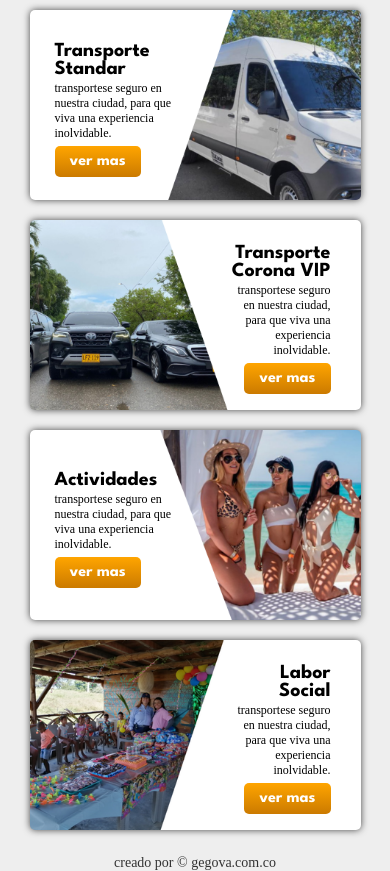
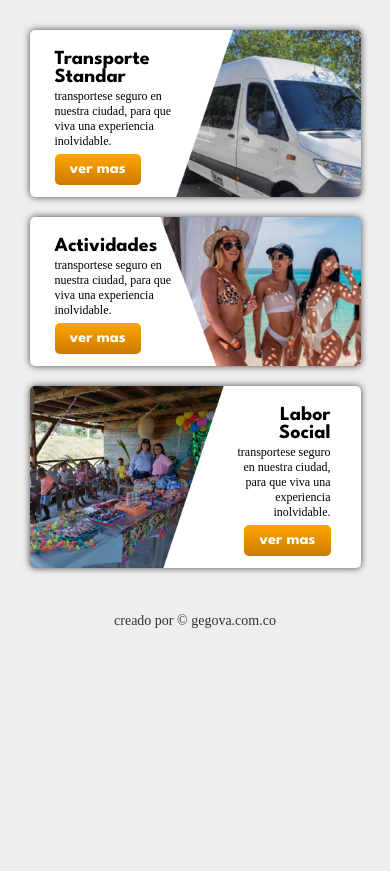
Before and after one commit to sadonfa/coronatours, a Django app: page / in a window 390 px wide. Shown: the part 100-971 px from the top of the page. After the commit the page ends 728 px from the top, so only its background shows below. Run offline with Django 4.2, Linux system fonts and the light colour scheme; parts of the project's set-up code (start-up, migrations or seed data) failed here and were passed over; some web fonts are replaced; grey boxes are pictures that could not be loaded.

Commit message:
Actualizacion desde el servidor

```diff
--- a/coronatours/urls.py
+++ b/coronatours/urls.py
@@ -24,8 +24,8 @@
     path('', include('home.urls')),
     path('', include('reserve.urls')),
     path('', include('tours.urls')),
+	path('', include('coronavip.urls')),
     path('', include('booking.urls')),
-    path('', include('coronavip.urls')),
     path('', include('laborsocial.urls'))
 ]
 
--- a/home/static/css/home/home.css
+++ b/home/static/css/home/home.css
@@ -198,6 +198,7 @@
   }
   article {
     height: 190px;
+	padding: 20px 0px;
   }
 }
 
--- a/home/static/css/responsive.css
+++ b/home/static/css/responsive.css
@@ -268,9 +268,17 @@
   .serv-icon .box-icon p {
     font-size: 10px;
   }
+  .content{
+    flex-direction: column;
+    padding: 20px 0px;
+  }
 }
 
 @media screen and (max-width: 450px) {
+  .content{
+    flex-direction: column;
+    padding: 20px 0px;
+  }
   .form-anuncio {
     flex-direction: column;
     justify-content: center;
--- a/home/templates/home.html
+++ b/home/templates/home.html
@@ -6,6 +6,7 @@
     <meta name="viewport" content="width=device-width, initial-scale=1.0" />
 
     <link rel="stylesheet" href="{% static 'css/home/home.css' %}" />
+	<link rel="stylesheet" href="{% static 'css/responsive.css' %}" />
 
     <link rel="stylesheet" href="{% static 'css/fonts.css' %}" />
 
@@ -26,7 +27,7 @@
           <a href="{% url 'reserve' %}" class="btn">ver mas</a>
         </div>
       </article>
-      <article class="men-vip">
+  <!--    <article class="men-vip">
         <div class="info">
           <h1>Transporte Corona VIP</h1>
           <p>
@@ -35,7 +36,7 @@
           </p>
           <a href="{% url 'coronavip' %}" class="btn">ver mas</a>
         </div>
-      </article>
+      </article>-->
       <article class="men-activiti">
         <div class="info">
           <h1>Actividades</h1>
```
Also changed, not shown: booking/migrations/0001_initial.py, booking/migrations/0002_booking_cash.py (deleted), booking/migrations/0003_booking_total_alter_booking_cash.py (deleted), booking/migrations/0004_booking_air_booking_nair.py (deleted), booking/migrations/0005_booking_checkin.py (deleted), booking/migrations/0006_booking_destino_booking_hora_booking_origen.py (deleted), booking/migrations/0007_booking_opcion.py (deleted), booking/migrations/0008_alter_booking_checkin.py (deleted), booking/migrations/0009_booking_date_ret_booking_destino_ret_and_more.py (deleted), booking/migrations/0010_remove_booking_city_remove_booking_contry_and_more.py (deleted), booking/migrations/0011_remove_booking_childre_remove_booking_hotel.py (deleted), booking/migrations/0012_alter_booking_hora_ret.py (deleted), booking/migrations/0013_booking_recorrido_alter_booking_hora_ret.py (deleted), 2 other files.
